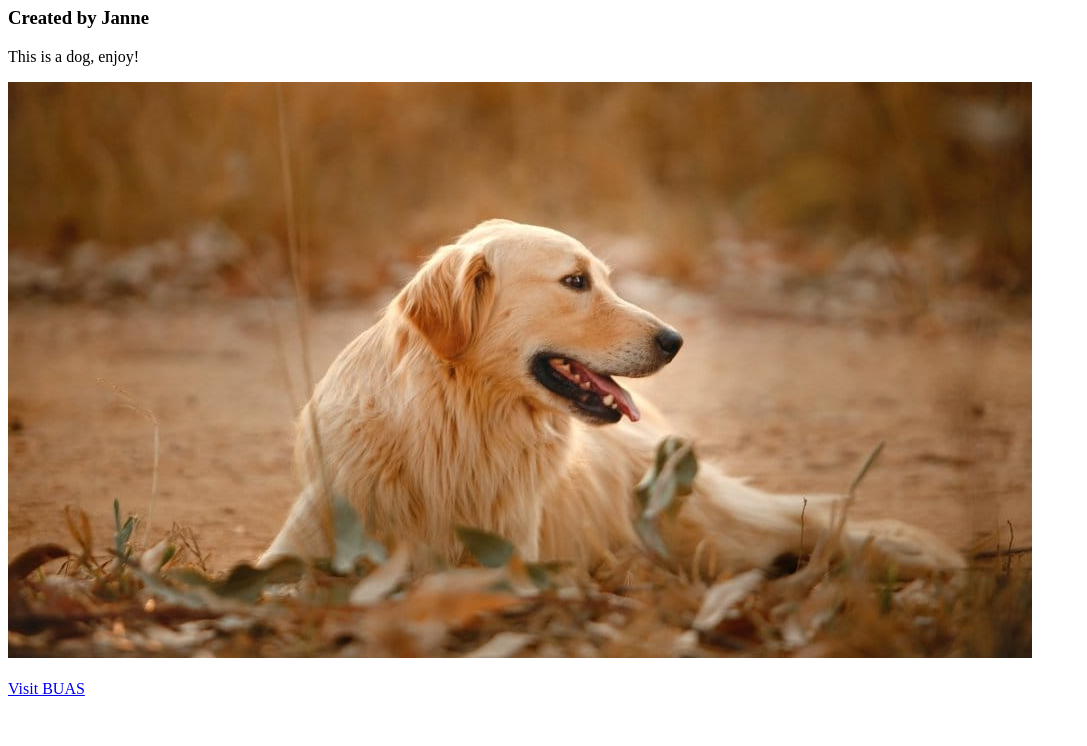
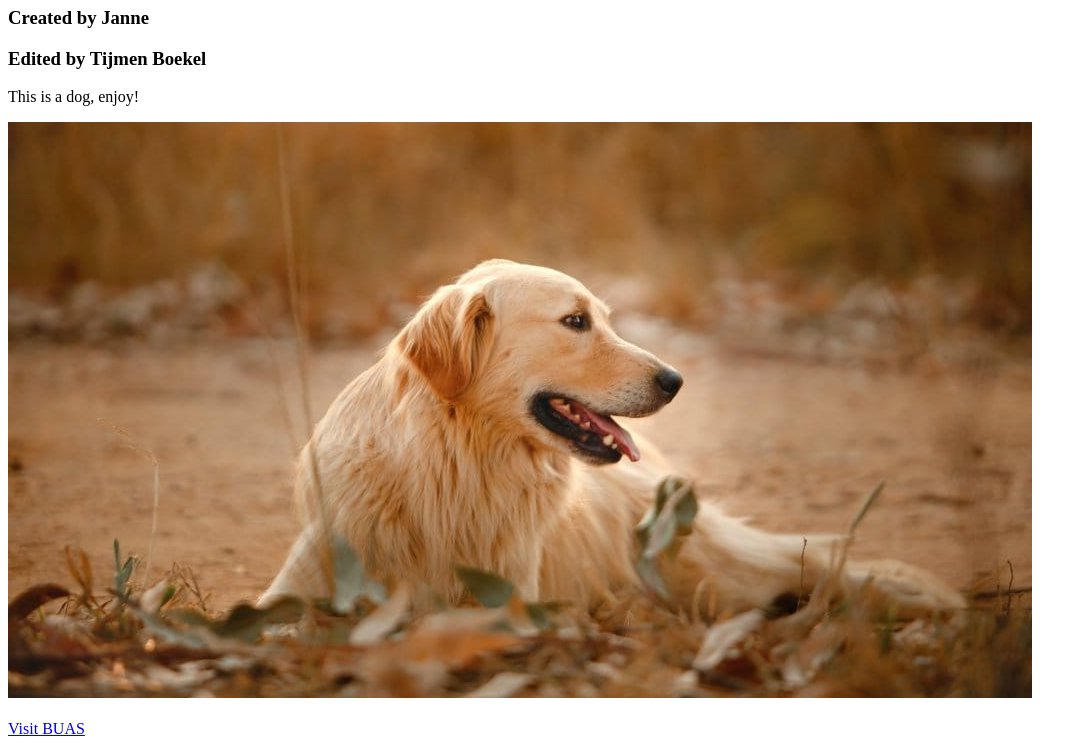
Before and after one commit to robverhagen/prj4-chapter-3, a plain HTML site: page index.html in a window 1280 px wide. Shown: the part 73-819 px from the top of the page, without its empty margins (0-1087 px from the left). Drawn offline with Linux system fonts and the light colour scheme.

Commit message:
Add other name

```diff
--- a/index.html
+++ b/index.html
@@ -7,6 +7,7 @@
 <body>
 	<h1>Hello everybody!</h1>
 	<h3>Created by Janne</h3>
+	<h3>Edited by Tijmen Boekel</h3>
 		<p> This is a dog, enjoy! </p>
 		<img alt="dog" src="images/image.jpg">
 		<br><br>
```
